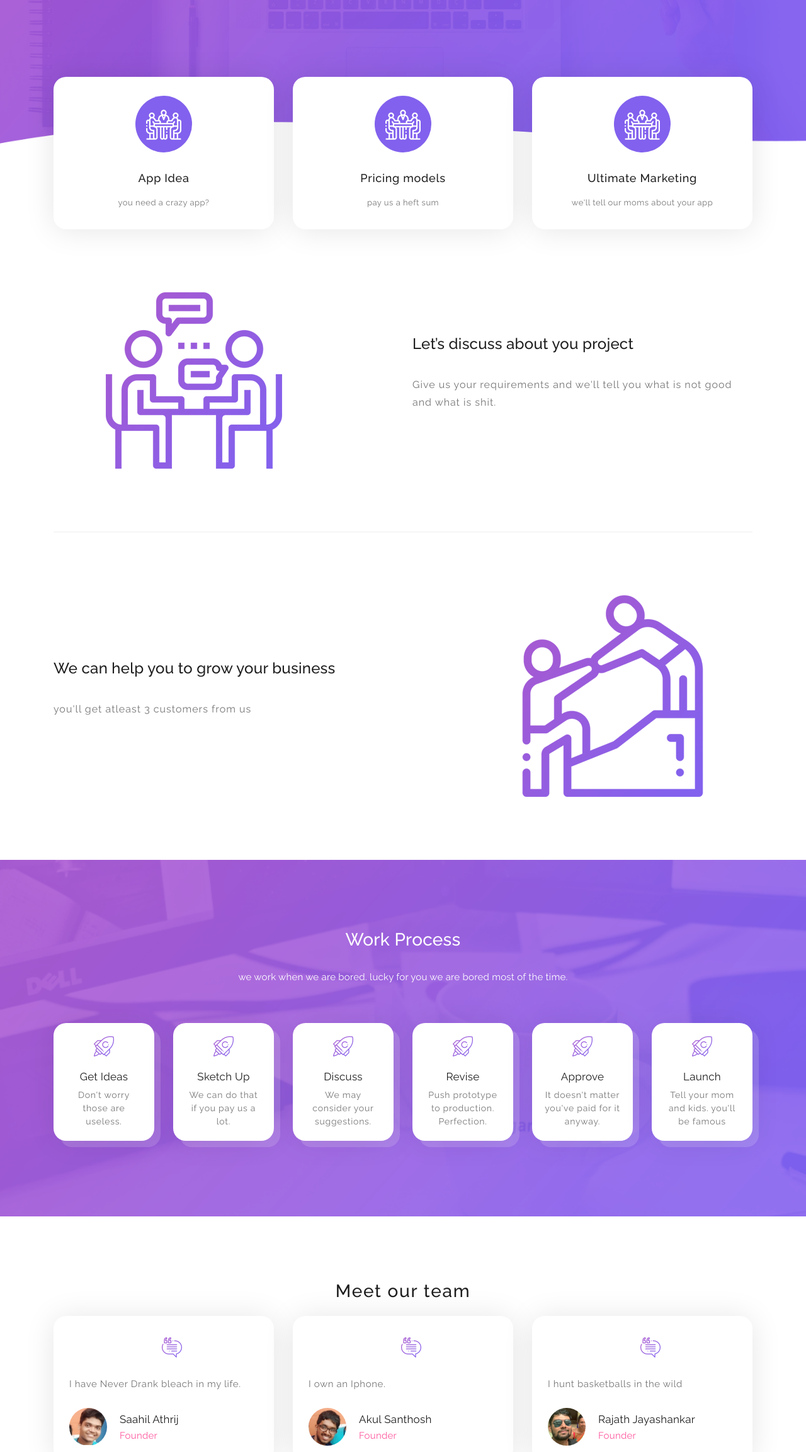
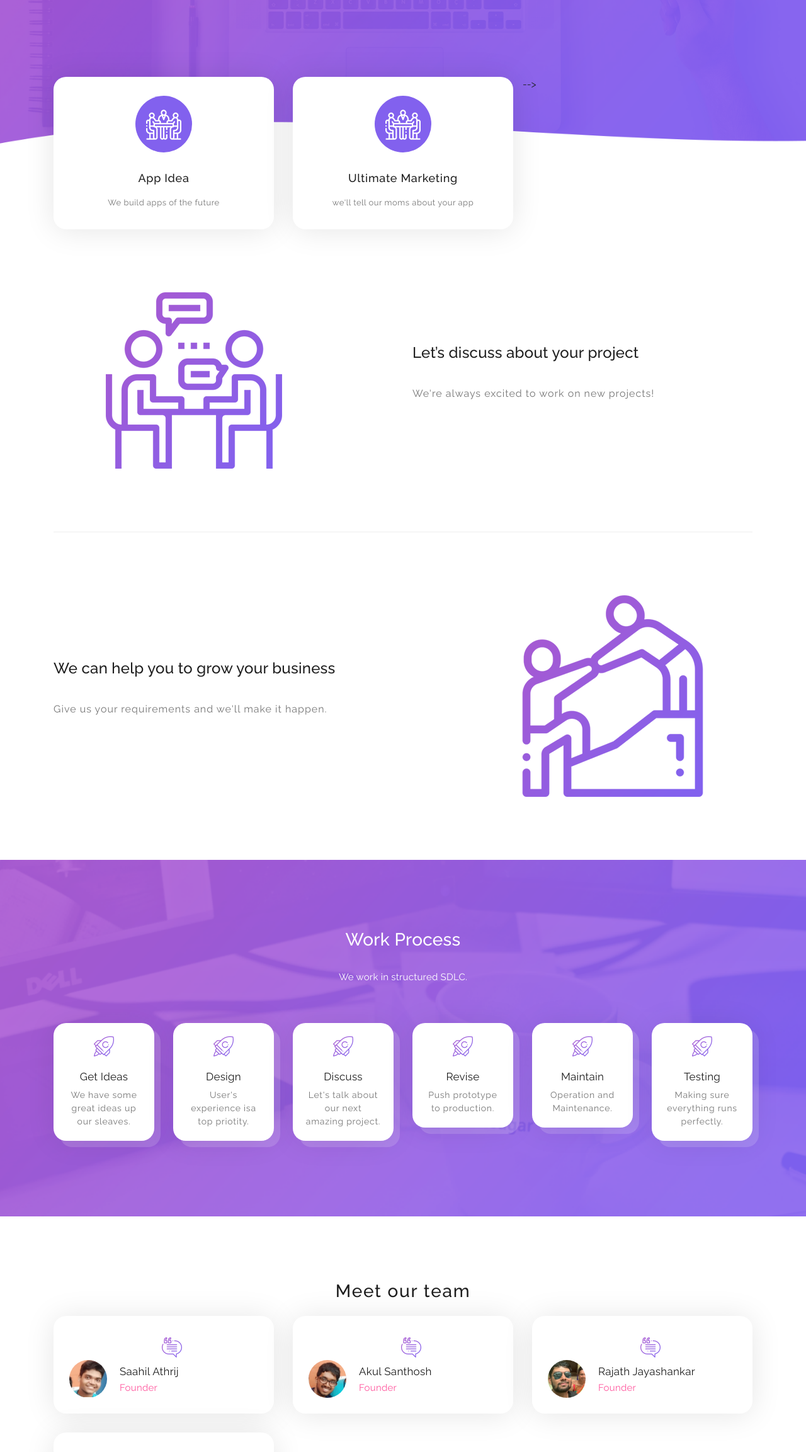
Before and after one commit to Trebuchet-ltd/Landing-page, a plain HTML site: page index.html in a window 1280 px wide. Shown: the part 488-2793 px from the top of the page at 63% size. Drawn offline with Linux system fonts and the light colour scheme.

Commit message:
Update index.html

```diff
--- a/index.html
+++ b/index.html
@@ -101,19 +101,19 @@
                                 <i><img src="assets/images/featured-item-01.png" alt=""></i>
                             </div>
                             <h5 class="features-title">App Idea</h5>
-                            <p>you need a crazy app?</p>
+                            <p>We build apps of the future</p>
                         </div>
                     </div>
                     <!-- ***** Features Small Item End ***** -->
 
                     <!-- ***** Features Small Item Start ***** -->
-                    <div class="col-lg-4 col-md-6 col-sm-6 col-12"
+<!--                     <div class="col-lg-4 col-md-6 col-sm-6 col-12"
                          data-scroll-reveal="enter bottom move 50px over 0.6s after 0.4s">
                         <div class="features-small-item">
                             <div class="icon">
                                 <i><img src="assets/images/featured-item-01.png" alt=""></i>
                             </div>
-                            <h5 class="features-title">Pricing models</h5>
+                            <h5 class="features-title">Excellent Design</h5>
                             <p>pay us a heft sum</p>
                         </div>
                     </div>
@@ -129,7 +129,7 @@
                             <h5 class="features-title">Ultimate Marketing</h5>
                             <p>we'll tell our moms about your app</p>
                         </div>
-                    </div>
+                    </div> -->
                     <!-- ***** Features Small Item End ***** -->
                 </div>
             </div>
@@ -149,10 +149,10 @@
             <div class="col-lg-1"></div>
             <div class="col-lg-6 col-md-12 col-sm-12 align-self-center mobile-top-fix">
                 <div class="left-heading">
-                    <h2 class="section-title">Let’s discuss about you project</h2>
+                    <h2 class="section-title">Let’s discuss about your project</h2>
                 </div>
                 <div class="left-text">
-                    <p>Give us your requirements and we'll tell you what is not good and what is shit.</p>
+                    <p>We're always excited to work on new projects!</p>
                 </div>
             </div>
         </div>
@@ -174,7 +174,7 @@
                     <h2 class="section-title">We can help you to grow your business</h2>
                 </div>
                 <div class="left-text">
-                    <p>you'll get atleast 3 customers from us</p>
+                    <p>Give us your requirements and we'll make it happen. </p>
                 </div>
             </div>
             <div class="col-lg-1"></div>
@@ -195,7 +195,7 @@
                 <div class="offset-lg-3 col-lg-6">
                     <div class="info">
                         <h1>Work Process</h1>
-                        <p>we work when we are bored. lucky for you we are bored most of the time.</p>
+                        <p>We work in structured SDLC.</p>
                     </div>
                 </div>
             </div>
@@ -206,42 +206,42 @@
                     <a href="#" class="mini-box">
                         <i><img src="assets/images/work-process-item-01.png" alt=""></i>
                         <strong>Get Ideas</strong>
-                        <span>Don't worry those are useless.</span>
+                        <span>We have some great ideas up our sleaves.</span>
                     </a>
                 </div>
                 <div class="col-lg-2 col-md-3 col-sm-6 col-6">
                     <a href="#" class="mini-box">
                         <i><img src="assets/images/work-process-item-01.png" alt=""></i>
-                        <strong>Sketch Up</strong>
-                        <span>We can do that if you pay us a lot.</span>
+                        <strong>Design</strong>
+                        <span>User's experience isa top priotity.</span>
                     </a>
                 </div>
                 <div class="col-lg-2 col-md-3 col-sm-6 col-6">
                     <a href="#" class="mini-box">
                         <i><img src="assets/images/work-process-item-01.png" alt=""></i>
                         <strong>Discuss</strong>
-                        <span>We may consider your suggestions.</span>
+                        <span>Let's talk about our next amazing project.</span>
                     </a>
                 </div>
                 <div class="col-lg-2 col-md-3 col-sm-6 col-6">
                     <a href="#" class="mini-box">
                         <i><img src="assets/images/work-process-item-01.png" alt=""></i>
                         <strong>Revise</strong>
-                        <span>Push prototype to production. Perfection.</span>
+                        <span>Push prototype to production.</span>
                     </a>
                 </div>
                 <div class="col-lg-2 col-md-3 col-sm-6 col-6">
                     <a href="#" class="mini-box">
                         <i><img src="assets/images/work-process-item-01.png" alt=""></i>
-                        <strong>Approve</strong>
-                        <span>It doesn't matter you've paid for it anyway.</span>
+                        <strong>Maintain</strong>
+                        <span>Operation and Maintenance.</span>
                     </a>
                 </div>
                 <div class="col-lg-2 col-md-3 col-sm-6 col-6">
                     <a href="#" class="mini-box">
                         <i><img src="assets/images/work-process-item-01.png" alt=""></i>
-                        <strong>Launch</strong>
-                        <span>Tell your mom and kids. you'll be famous</span>
+                        <strong>Testing</strong>
+                        <span>Making sure everything runs perfectly.</span>
                     </a>
                 </div>
             </div>
@@ -271,7 +271,7 @@
                 <div class="team-item">
                     <div class="team-content">
                         <i><img src="assets/images/testimonial-icon.png" alt=""></i>
-                        <p>I have Never Drank bleach in my life.</p>
+<!--                         <p>I have Never Drank bleach in my life.</p> -->
                         <div class="user-image">
                             <img src="assets/images/sahil.jpg" width="60" alt="sahil athrij">
                         </div>
@@ -289,7 +289,7 @@
                 <div class="team-item">
                     <div class="team-content">
                         <i><img src="assets/images/testimonial-icon.png" alt=""></i>
-                        <p>I own an Iphone.</p>
+<!--                         <p>I own an Iphone.</p> -->
                         <div class="user-image">
                             <img src="assets/images/akul.jpg" width="60" alt="Akul Santhosh">
                         </div>
@@ -307,7 +307,7 @@
                 <div class="team-item">
                     <div class="team-content">
                         <i><img src="assets/images/testimonial-icon.png" alt=""></i>
-                        <p>I hunt basketballs in the wild</p>
+<!--                         <p>I hunt basketballs in the wild</p> -->
                         <div class="user-image">
                             <img src="assets/images/rajath.jpg" width="60" alt="">
                         </div>
@@ -325,7 +325,7 @@
                 <div class="team-item">
                     <div class="team-content">
                         <i><img src="assets/images/testimonial-icon.png" alt=""></i>
-                        <p>I am the best security guy in this group , which maybe isn't saying much</p>
+<!--                         <p>I am the best security guy in this group , which maybe isn't saying much</p> -->
                         <div class="user-image">
                             <img src="http://placehold.it/60x60" width="60" alt="">
                         </div>
@@ -343,7 +343,7 @@
         <div class="row">
             <div class="col-lg-12">
                 <div class="center-heading">
-                    <h2 class="section-title">People who actually do the work</h2>
+                    <h2 class="section-title">People that make it happen.</h2>
                 </div>
             </div>
 
@@ -434,7 +434,7 @@
                         </div>
                         <div class="team-info">
                             <h3 class="user-name">Harsha S</h3>
-                            <span>Front End Devoloper</span>
+                            <span>Front End Developer</span>
                         </div>
                     </div>
                 </div>
@@ -446,7 +446,7 @@
 <!-- ***** Testimonials End ***** -->
 
 <!-- ***** Pricing Plans Start ***** -->
-<section class="section colored" id="pricing-plans">
+<!-- <section class="section colored" id="pricing-plans">
     <div class="container">
         <!-- ***** Section Title Start ***** -->
         <div class="row">
@@ -517,7 +517,7 @@
             <!-- ***** Pricing Item End ***** -->
         </div>
     </div>
-</section>
+</section> -->
 <!-- ***** Pricing Plans End ***** -->
 
 <!-- ***** Counter Parallax Start ***** -->
@@ -533,14 +533,14 @@
                 </div>
                 <div class="col-lg-3 col-md-6 col-sm-12">
                     <div class="count-item decoration-top">
-                        <strong>5</strong>
-                        <span>Happy Clients</span>
+                        <strong>1</strong>
+                        <span>Patent</span>
                     </div>
                 </div>
                 <div class="col-lg-3 col-md-6 col-sm-12">
                     <div class="count-item decoration-bottom">
-                        <strong>6</strong>
-                        <span>Awards Wins</span>
+                        <strong>2</strong>
+                        <span>Awards Won</span>
                     </div>
                 </div>
                 <div class="col-lg-3 col-md-6 col-sm-12">
@@ -568,7 +568,7 @@
             </div>
             <div class="offset-lg-3 col-lg-6">
                 <div class="center-text">
-                    <p>Lets be real no one checks these</p>
+                    <p>Let us help build your project.</p>
                 </div>
             </div>
         </div>
```
